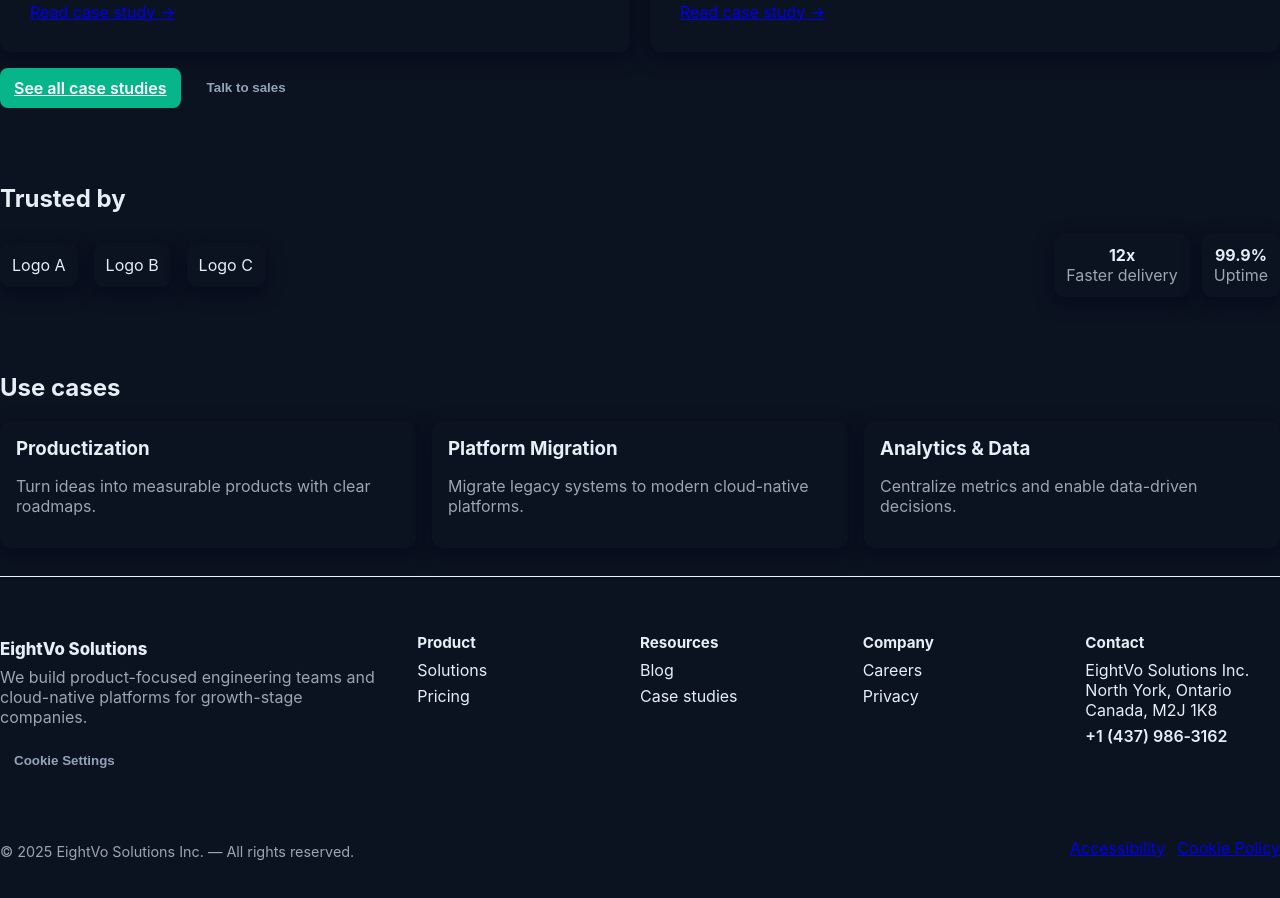
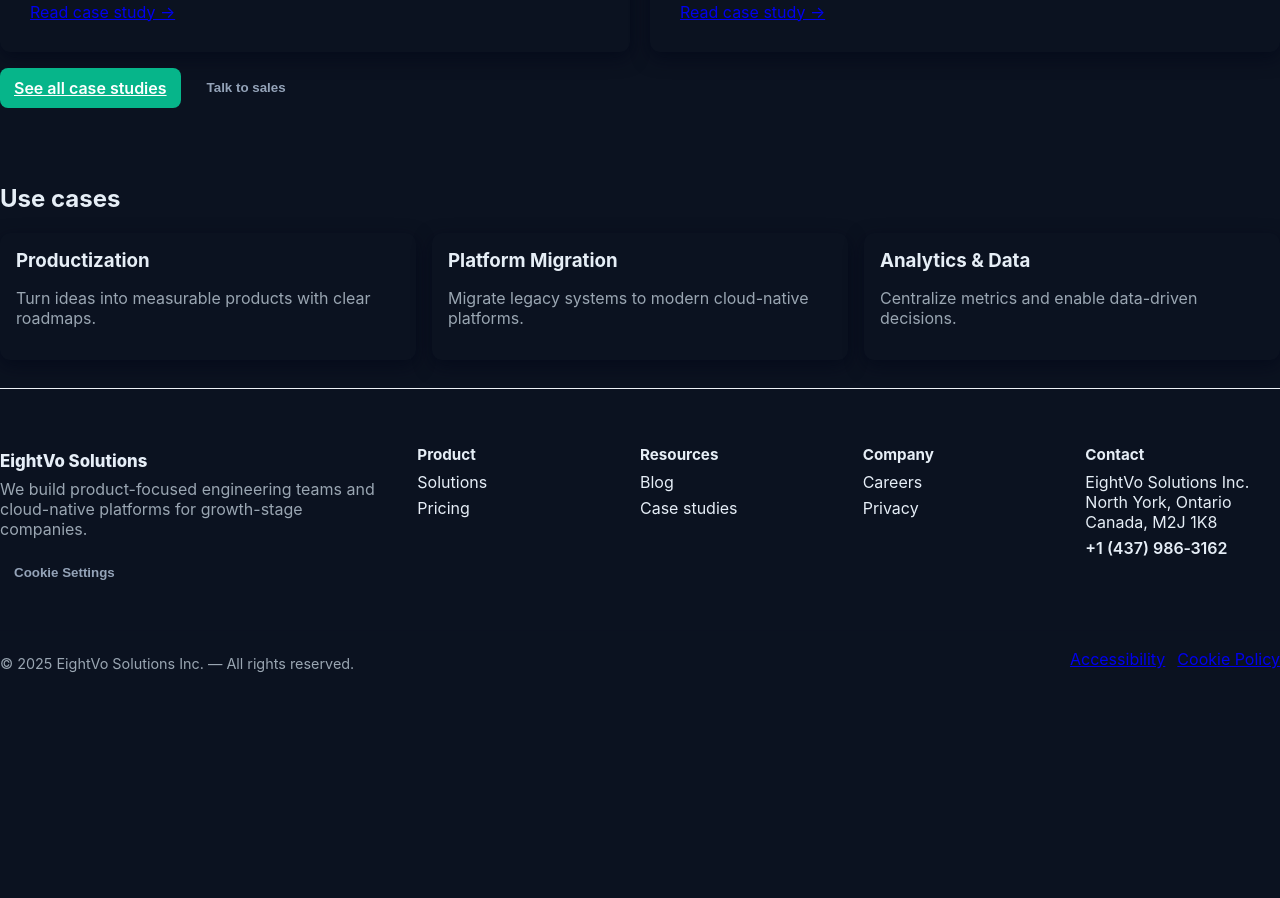
Before and after one commit to eightvosolutions-spec/EightVo-Solutions-Inc, a React (Vite) app: page / in a window 1280 px wide. Shown: the part 800-1698 px from the top of the page. After the commit the page ends 1512 px from the top, so only its background shows below. Built offline with nearby package versions, Linux system fonts and the light colour scheme.

Commit message:
Remove trusted by section from homepage

```diff
--- a/src/pages/Home.jsx
+++ b/src/pages/Home.jsx
@@ -65,25 +65,6 @@ export default function Home(){
         </div>
       </section>
 
-      <section className="section container" aria-labelledby="trust">
-        <h2 id="trust">Trusted by</h2>
-        <div style={{display:'flex',gap:16,alignItems:'center',marginTop:12}}>
-          <div className="card" style={{padding:12}}>Logo A</div>
-          <div className="card" style={{padding:12}}>Logo B</div>
-          <div className="card" style={{padding:12}}>Logo C</div>
-          <div style={{marginLeft:'auto',display:'flex',gap:12}}>
-            <div className="card" style={{padding:12,textAlign:'center'}}>
-              <strong>12x</strong>
-              <div className="muted">Faster delivery</div>
-            </div>
-            <div className="card" style={{padding:12,textAlign:'center'}}>
-              <strong>99.9%</strong>
-              <div className="muted">Uptime</div>
-            </div>
-          </div>
-        </div>
-      </section>
-
       <section className="section container">
         <h2>Use cases</h2>
         <div className="cards" style={{marginTop:12}}>
```
